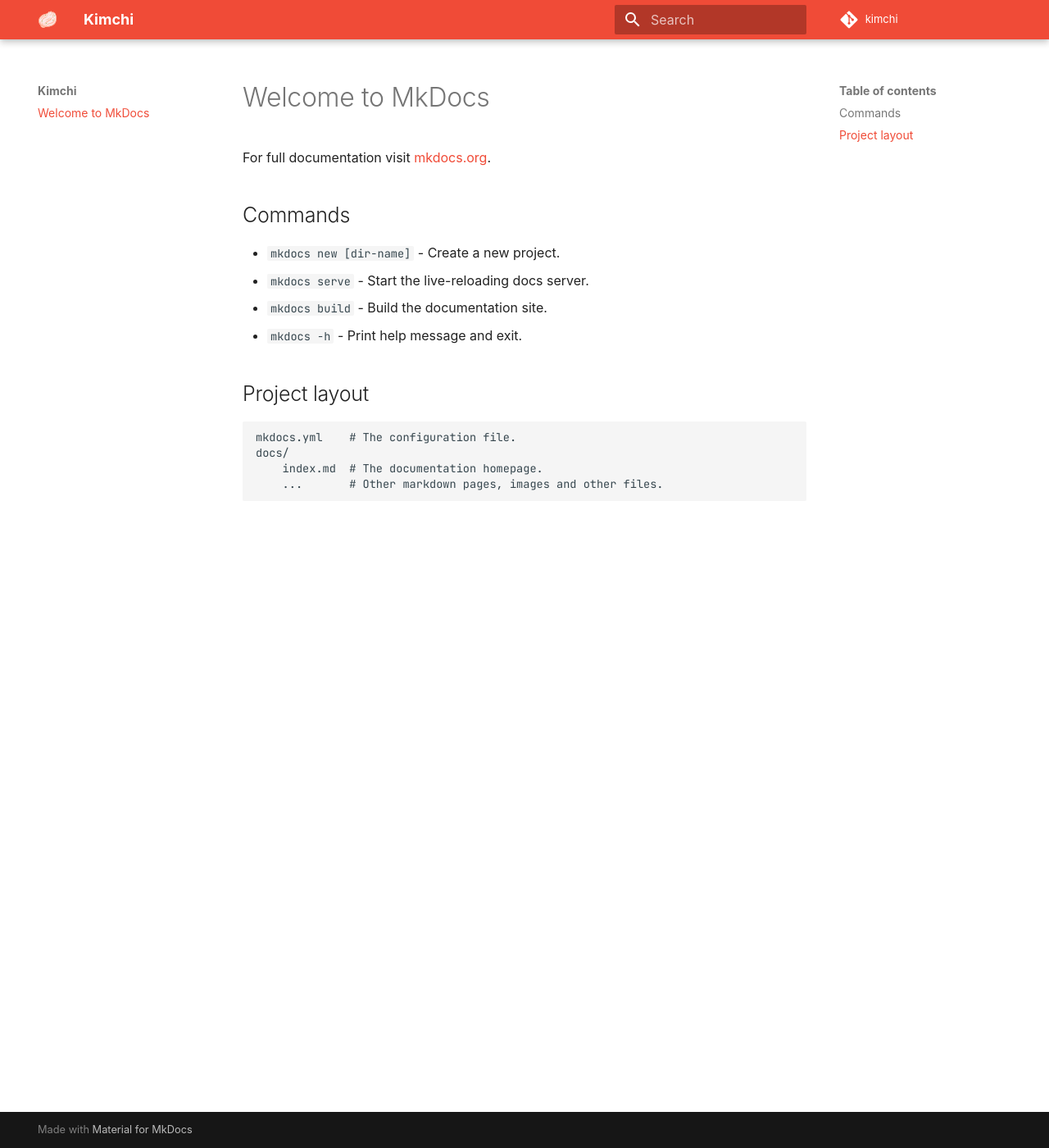
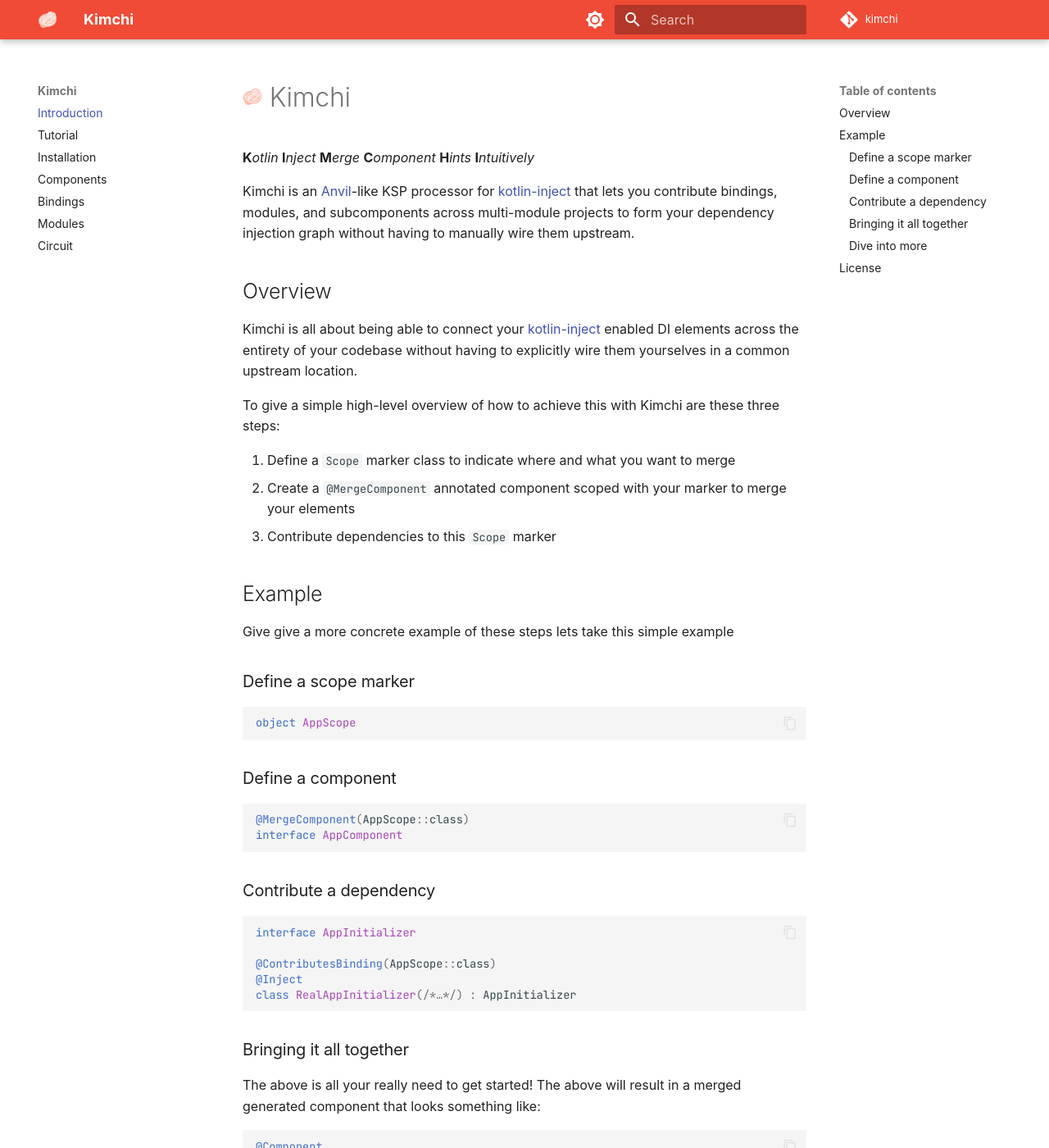
Before and after one commit to r0adkll/kimchi, an MkDocs documentation site: the page built from docs/index.md, in a window 1280 px wide and 1400 px high. Shown: the whole window at 82% size. Built offline with MkDocs 1.6.1 and Material for MkDocs 9.7.7, drawn with Linux system fonts in a browser that asks for light colours; some web fonts are replaced; comment, search, counter and statistics services are not loaded; some of the changed text lies outside the part shown.

Commit message:
Added more docs for docsite

````diff
--- a/docs/index.md
+++ b/docs/index.md
@@ -1,17 +1,91 @@
-# Welcome to MkDocs
+<img width=24 height=24 src="assets/logo.svg"/> Kimchi
+======
 
-For full documentation visit [mkdocs.org](https://www.mkdocs.org).
+**K**_otlin_ **I**_nject_ **M**_erge_ **C**_omponent_ **H**_ints_ **I**_ntuitively_
 
-## Commands
+Kimchi is an [Anvil](https://github.com/square/anvil)-like KSP processor for [kotlin-inject](https://github.com/evant/kotlin-inject) that lets you contribute bindings, modules, and subcomponents across multi-module projects to form your dependency injection graph without having to manually wire them upstream.
 
-* `mkdocs new [dir-name]` - Create a new project.
-* `mkdocs serve` - Start the live-reloading docs server.
-* `mkdocs build` - Build the documentation site.
-* `mkdocs -h` - Print help message and exit.
+## Overview
 
-## Project layout
+Kimchi is all about being able to connect your [kotlin-inject](https://github.com/evant/kotlin-inject) enabled DI elements across the entirety of your codebase without having to explicitly wire them yourselves in a common upstream location.
 
-    mkdocs.yml    # The configuration file.
-    docs/
-        index.md  # The documentation homepage.
-        ...       # Other markdown pages, images and other files.
+To give a simple high-level overview of how to achieve this with Kimchi are these three steps:
+
+1. Define a `Scope` marker class to indicate where and what you want to merge
+2. Create a `@MergeComponent` annotated component scoped with your marker to merge your elements
+3. Contribute dependencies to this `Scope` marker
+
+## Example
+
+Give give a more concrete example of these steps lets take this simple example
+
+### Define a scope marker
+
+```kotlin
+object AppScope
+```
+
+### Define a component
+
+```kotlin
+@MergeComponent(AppScope::class)
+interface AppComponent
+```
+
+### Contribute a dependency
+
+```kotlin
+interface AppInitializer
+
+@ContributesBinding(AppScope::class)
+@Inject
+class RealAppInitializer(/*…*/) : AppInitializer
+```
+
+### Bringing it all together
+
+The above is all your really need to get started! The above will result in a merged generated component that looks something like:
+
+```kotlin
+@Component
+abstract class MergedAppComponent : AppComponent {
+
+  val RealAppInitializer.bind: AppInitializer
+    @Provides get() = this
+}
+
+// This calls the underlying kotlin-inject generated component to create itself
+fun AppComponent.Companion.createAppComponent(): MergedAppComponent = //…
+```
+
+Then in your application code, all you have to do is create your new component!
+```kotlin
+class MyApplication : Application() {
+  override fun onCreate() {
+    super.onCreate()
+
+    val component = AppComponent.createAppComponent()
+    //…
+  }
+}
+```
+### Dive into more
+This is of course just the most basic example of how to use Kimchi and only scratches the surface with what you can do and how you can build your dependency injection graph across your project. Get started with a more detailed guide and examples [here]()!
+
+## License
+
+```
+Copyright 2024 r0adkll
+
+Licensed under the Apache License, Version 2.0 (the "License");
+you may not use this file except in compliance with the License.
+You may obtain a copy of the License at
+
+   https://www.apache.org/licenses/LICENSE-2.0
+
+Unless required by applicable law or agreed to in writing, software
+distributed under the License is distributed on an "AS IS" BASIS,
+WITHOUT WARRANTIES OR CONDITIONS OF ANY KIND, either express or implied.
+See the License for the specific language governing permissions and
+limitations under the License.
+```
--- a/docs/stylesheets/extra.css
+++ b/docs/stylesheets/extra.css
@@ -1,5 +1,10 @@
-:root {
+[data-md-color-scheme="kimchi"] {
     --md-primary-fg-color:          #F04B37;
     --md-primary-fg-color--light:   #F04B37;
     --md-primary-fg-color--dark:    #D7322D;
 }
+
+[data-md-color-scheme="slate"] {
+  --md-hue: 210;
+  --md-primary-fg-color:          #D7322D;
+}
--- a/mkdocs.yml
+++ b/mkdocs.yml
@@ -12,7 +12,56 @@
   name: material
   logo: assets/logo.svg
   palette:
-    primary: custom
+      # Palette toggle for light mode
+    - media: "(prefers-color-scheme: light)"
+      scheme: kimchi
+      toggle:
+        icon: material/brightness-7
+        name: Switch to dark mode
+
+      # Palette toggle for dark mode
+    - media: "(prefers-color-scheme: dark)"
+      scheme: slate
+      toggle:
+        icon: material/brightness-4
+        name: Switch to light mode
+
   font:
     text: Suse
     code: Jetbrains Mono
+
+  features:
+    - content.code.copy
+    - content.code.select
+
+markdown_extensions:
+  - smarty
+  - codehilite:
+      guess_lang: false
+  - footnotes
+  - meta
+  - toc:
+      permalink: true
+  - pymdownx.betterem:
+      smart_enable: all
+  - pymdownx.caret
+  - pymdownx.inlinehilite
+  - pymdownx.magiclink
+  - pymdownx.smartsymbols
+  - pymdownx.superfences
+  - pymdownx.emoji
+  - pymdownx.tabbed:
+      alternate_style: true
+  - tables
+  - admonition
+  - attr_list
+  - md_in_html
+
+nav:
+  - 'Introduction': index.md
+  - 'Tutorial': tutorial.md
+  - 'Installation': setup.md
+  - 'Components': components.md
+  - 'Bindings': bindings.md
+  - 'Modules': modules.md
+  - 'Circuit': circuit.md
````
Also changed, not shown: docs/bindings.md (added, +4 -0 lines), docs/circuit.md (added, +4 -0 lines), docs/components.md (added, +4 -0 lines), docs/modules.md (added, +4 -0 lines), docs/setup.md (added, +67 -0 lines), docs/tutorial.md (added, +2 -0 lines).
